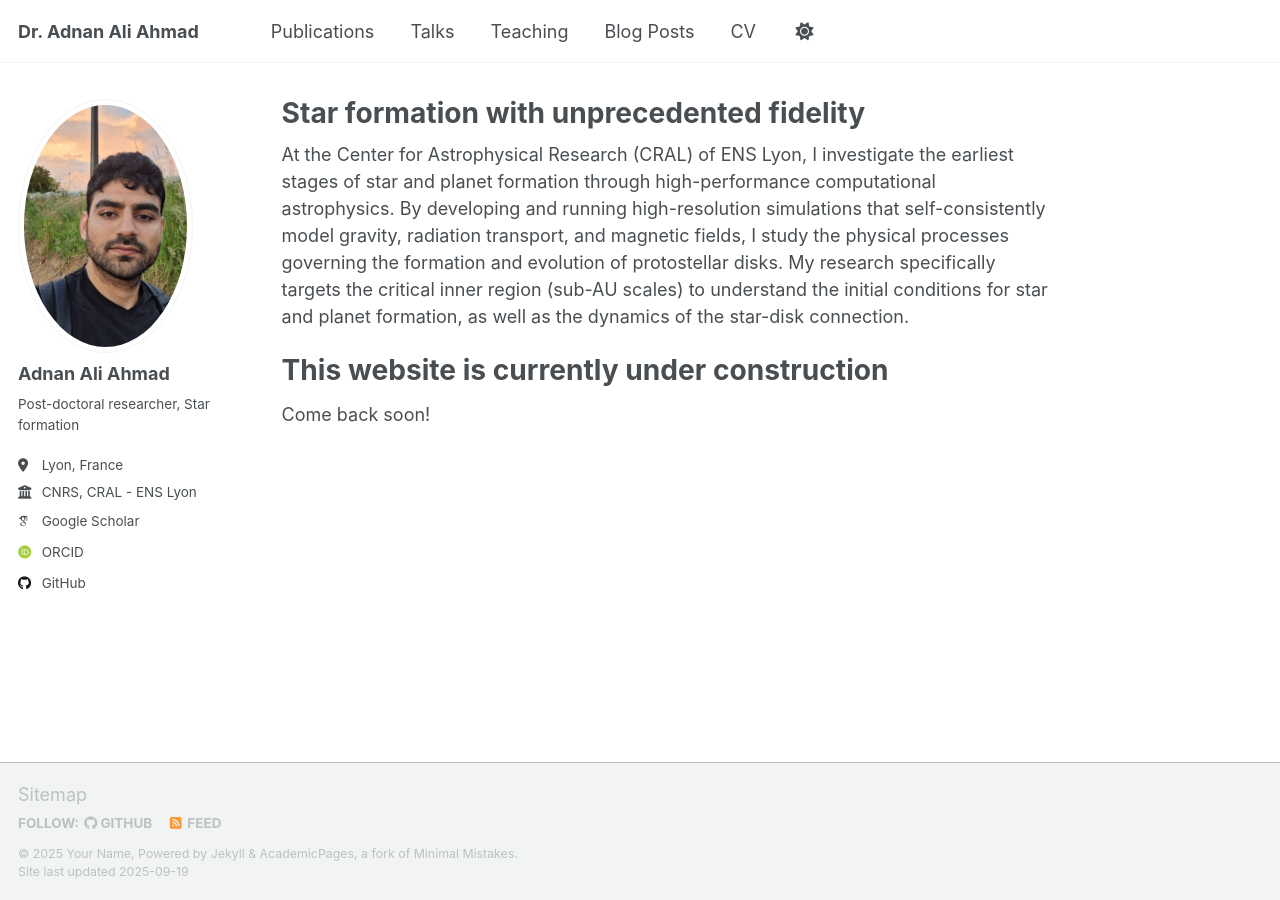
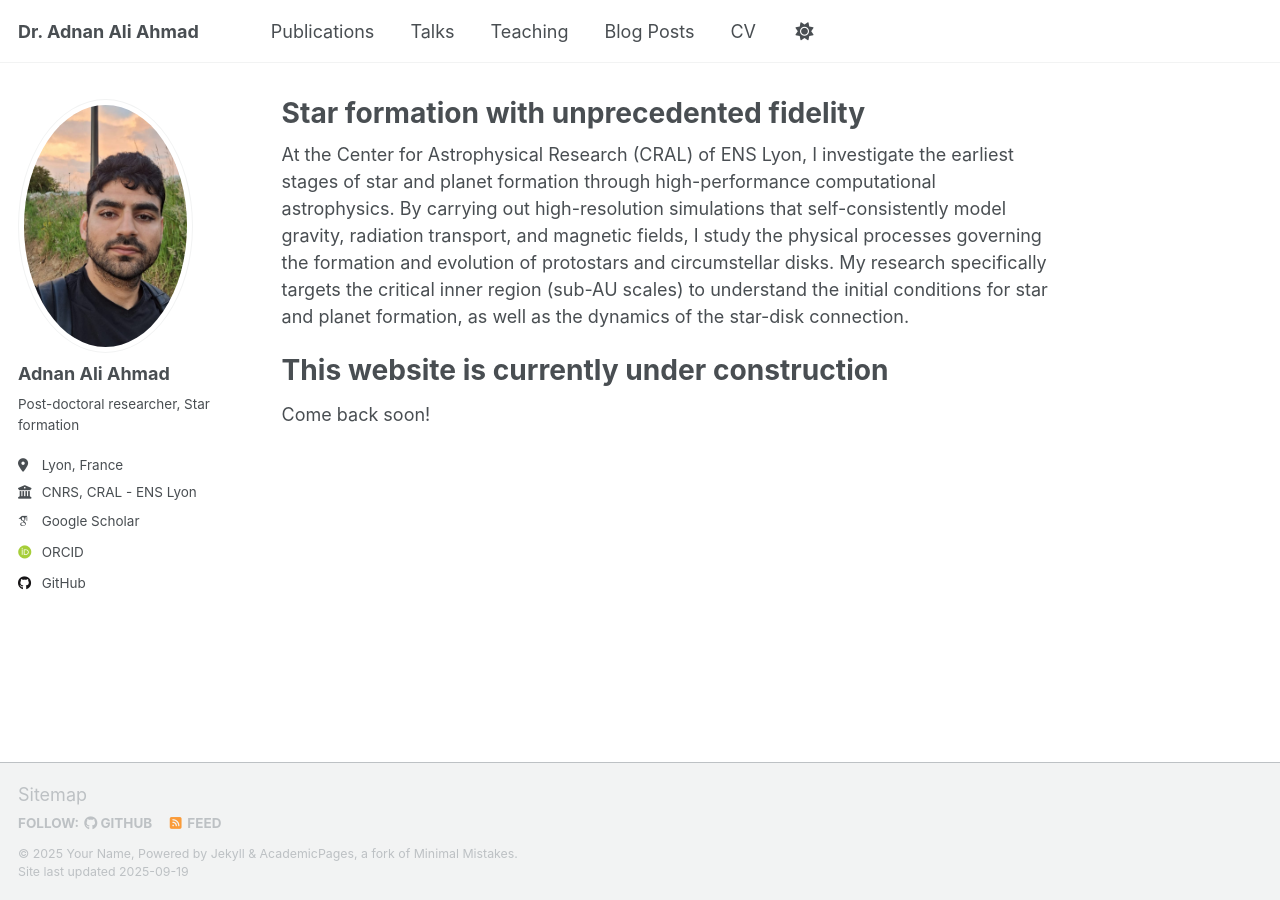
Before and after one commit to Adnan-Ali-Ahmad/Adnan-Ali-Ahmad.github.io, a Jekyll site: the page built from _pages/about.md, in a window 1280 px wide. Built offline with Jekyll 4.4.1, drawn with Linux system fonts in a browser that asks for light colours; some web fonts are replaced; a script that is not in the unit is left out.

Commit message:
Update about.md

```diff
--- a/_pages/about.md
+++ b/_pages/about.md
@@ -7,7 +7,7 @@ redirect_from:
   - /about.html
 ---
 
-At the Center for Astrophysical Research (CRAL) of ENS Lyon, I investigate the earliest stages of star and planet formation through high-performance computational astrophysics. By developing and running high-resolution simulations that self-consistently model gravity, radiation transport, and magnetic fields, I study the physical processes governing the formation and evolution of protostellar disks. My research specifically targets the critical inner region (sub-AU scales) to understand the initial conditions for star and planet formation, as well as the dynamics of the star-disk connection.
+At the Center for Astrophysical Research (CRAL) of ENS Lyon, I investigate the earliest stages of star and planet formation through high-performance computational astrophysics. By carrying out high-resolution simulations that self-consistently model gravity, radiation transport, and magnetic fields, I study the physical processes governing the formation and evolution of protostars and circumstellar disks. My research specifically targets the critical inner region (sub-AU scales) to understand the initial conditions for star and planet formation, as well as the dynamics of the star-disk connection.
 
 This website is currently under construction
 ======
```
